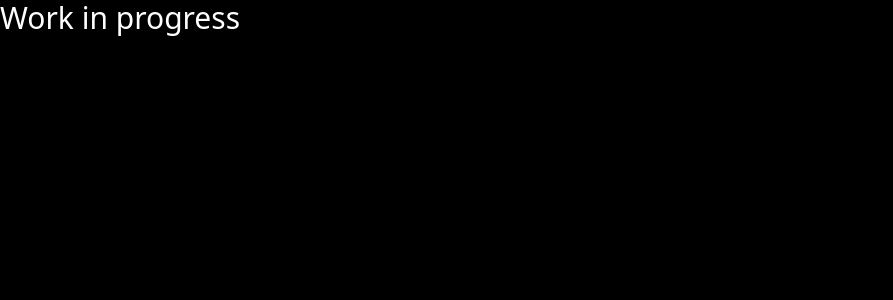
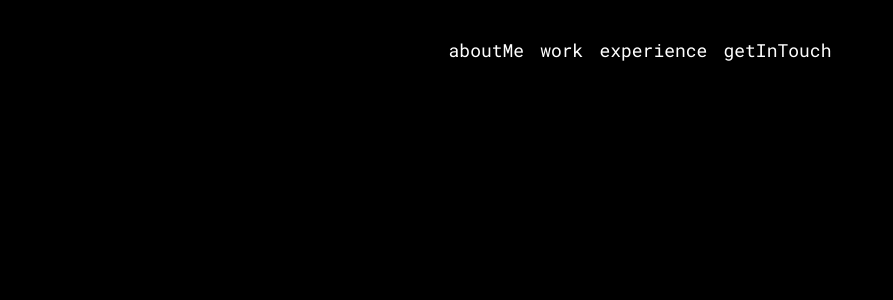
Before and after one commit to hello-Ryan/ryann.dev, a Next.js app: page / in a window 1280 px wide. Shown: the top 300 px of the page, without its empty margins (0-893 px from the left). Built offline with nearby package versions, Linux system fonts and the light colour scheme.

Commit message:
initial L system fractal tree

```diff
--- /dev/null
+++ b/src/components/FractalTree.tsx
@@ -0,0 +1,35 @@
+/* eslint-disable @typescript-eslint/no-unsafe-assignment */
+/* eslint-disable @typescript-eslint/no-unsafe-call */
+/* eslint-disable @typescript-eslint/no-unsafe-member-access */
+/* eslint-disable @typescript-eslint/no-unsafe-return */
+
+// inspired by coding train
+import React from "react";
+import { type Sketch, type P5CanvasInstance } from "@p5-wrapper/react";
+import { NextReactP5Wrapper } from "@p5-wrapper/next";
+
+const sketch: Sketch = (p5: P5CanvasInstance) => {
+    const grammar = {
+        rule1: {
+            a: "A",
+            b: "AB",
+        },
+        rule2: {
+            a: "B",
+            b: "A",
+        },
+    };
+    p5.setup = () => {
+        p5.noCanvas();
+    };
+};
+
+const FractalTree = () => {
+    return (
+        <div>
+            <NextReactP5Wrapper sketch={sketch} />
+        </div>
+    );
+};
+
+export default FractalTree;
--- /dev/null
+++ b/src/components/Header.tsx
@@ -0,0 +1,18 @@
+export interface HeaderProps {
+  className?: string;
+}
+
+const Header: React.FC<HeaderProps> = ({ className }) => {
+  return (
+    <div className="p-9">
+      <nav className="flex text-white gap-4 text-lg justify-center">
+        <a >aboutMe</a>
+        <a>work</a>
+        <a>experience</a>
+        <a>getInTouch</a>
+      </nav>
+    </div>
+  );
+};
+
+export default Header;
--- a/src/pages/_app.tsx
+++ b/src/pages/_app.tsx
@@ -1,14 +1,19 @@
 import { type AppType } from "next/dist/shared/lib/utils";
 import { Analytics } from "@vercel/analytics/react";
 import "@/styles/globals.css";
+import {Roboto, Roboto_Mono} from 'next/font/google';
 
+const roboto = Roboto_Mono({
+  weight: '400',
+  style: 'normal',
+  subsets: ['latin'],
+})
 const MyApp: AppType = ({ Component, pageProps }) => {
-
   return (
-    <>
+    <div className={roboto.className}>
       <Component {...pageProps} />
       <Analytics />
-    </>
+    </div>
   );
 };
 export default MyApp;
--- a/src/pages/index.tsx
+++ b/src/pages/index.tsx
@@ -1,10 +1,12 @@
+import Header from "@/components/Header";
 import JuliaSet from "@/components/JuliaSet";
 import { type NextPage } from "next";
 
 const Home: NextPage = () => {
   return (
     <>
-      <h1 className="text-3xl text-white">Work in progress</h1>
+      <Header />
+
     </>
   );
 };
```
